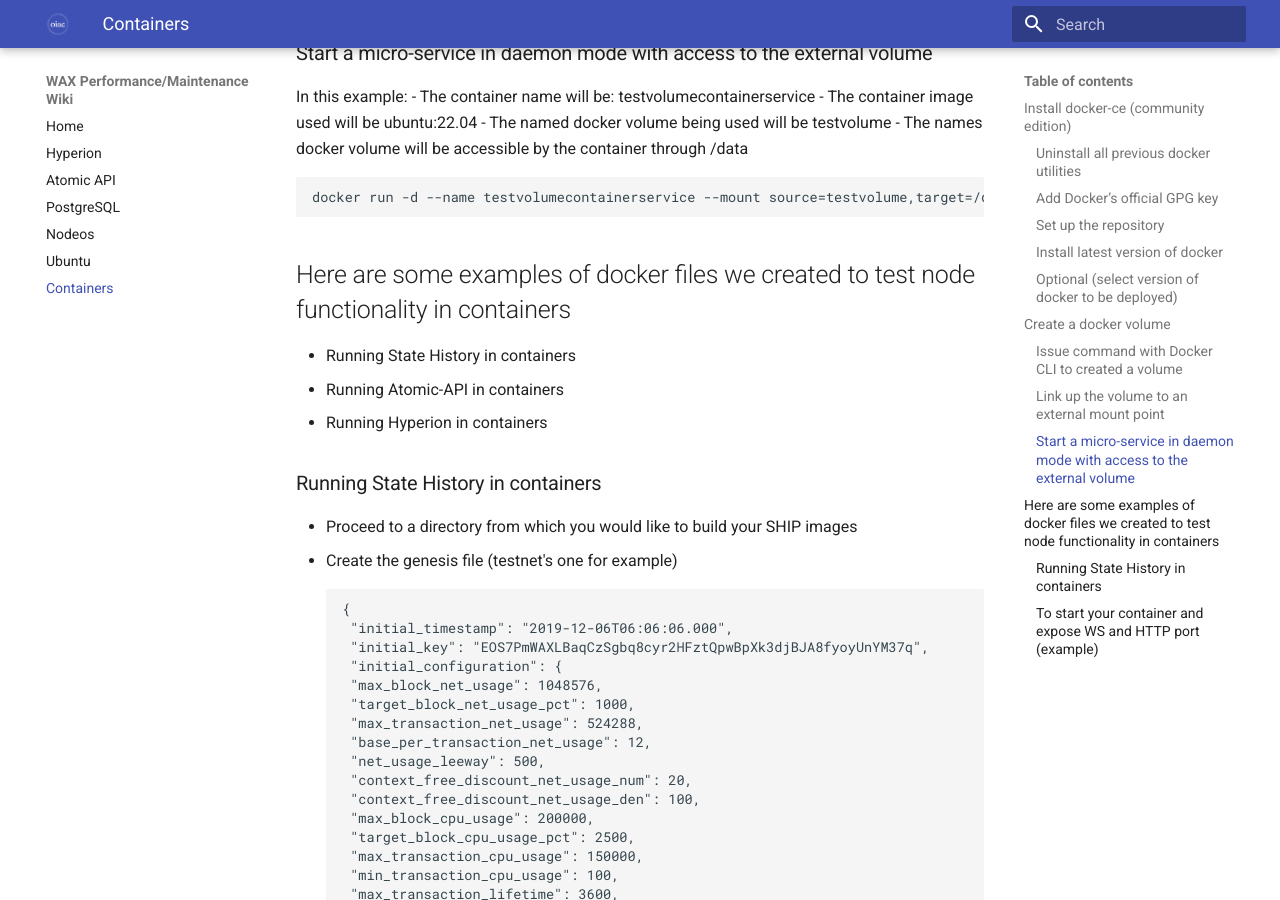
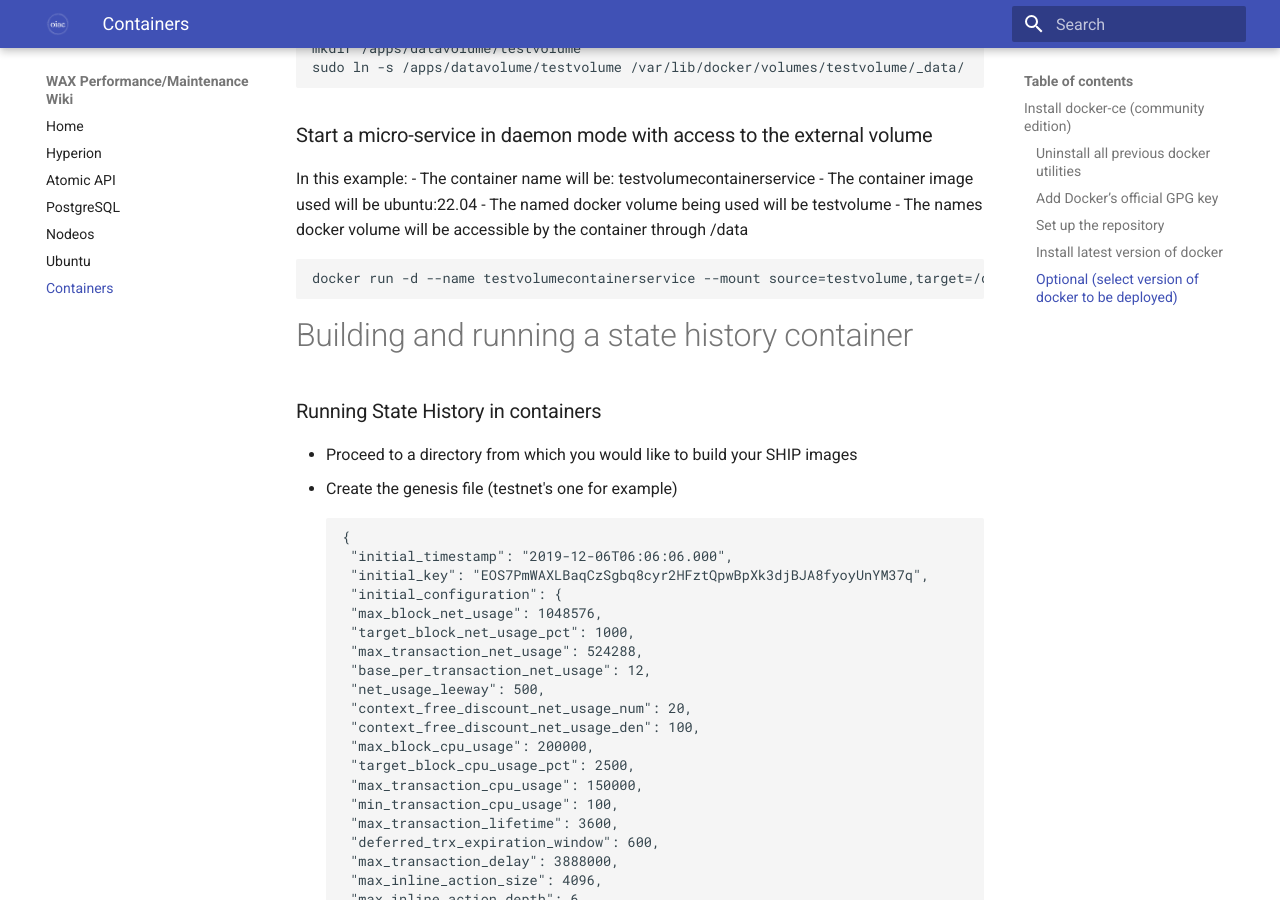
Before and after one commit to oneinacillian/wiki, an MkDocs documentation site: the page built from docs/containers.md, in a window 1280 px wide and 900 px high, scrolled down 2118 px. Built offline with MkDocs 1.6.1 and Material for MkDocs 9.7.7, drawn with Linux system fonts in a browser that asks for light colours; some of the changed text lies outside the part shown.

Commit message:
updating

````diff
--- a/docs/containers.md
+++ b/docs/containers.md
@@ -69,10 +71,7 @@
 docker run -d --name testvolumecontainerservice --mount source=testvolume,target=/data --tty ubuntu:22.04
 ```
 
-## Here are some examples of docker files we created to test node functionality in containers
-- Running State History in containers
-- Running Atomic-API in containers
-- Running Hyperion in containers
+# Building and running a state history container
 
 ### Running State History in containers
 - Proceed to a directory from which you would like to build your SHIP images
````
Also changed, not shown: other parts of docs/containers.md (+2 -0 lines).
